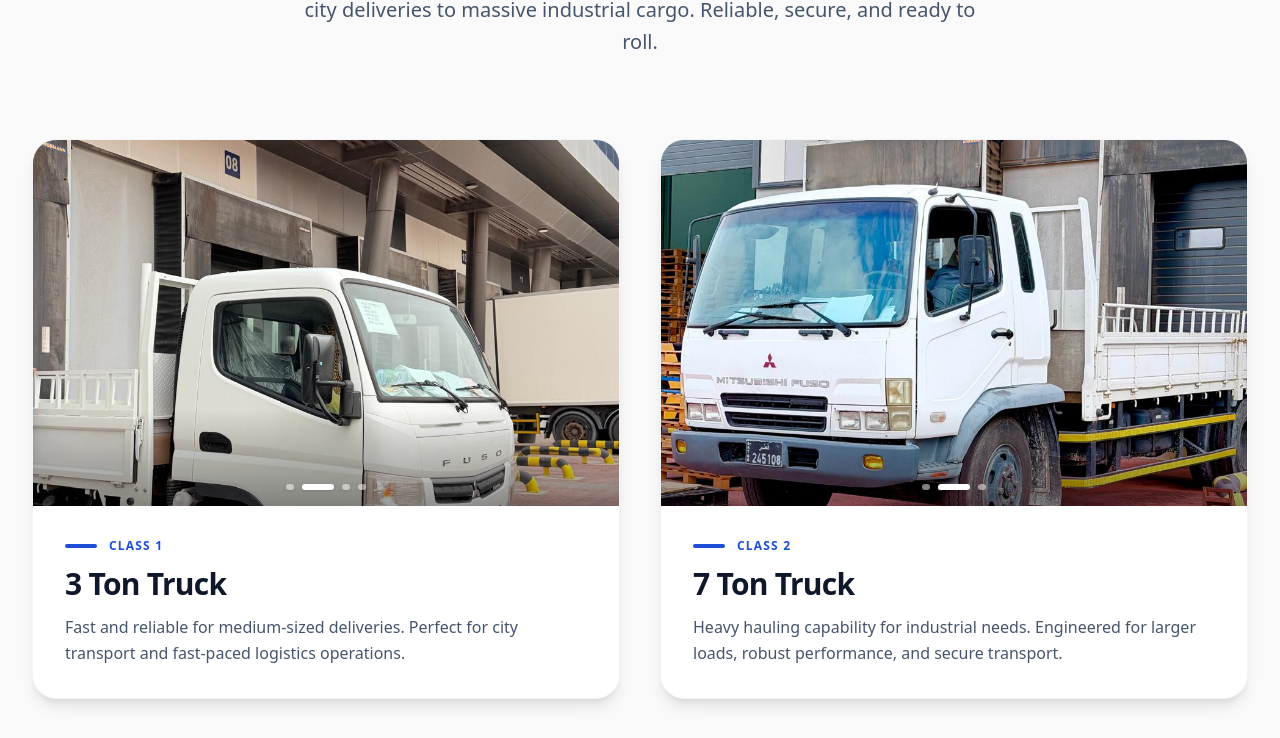
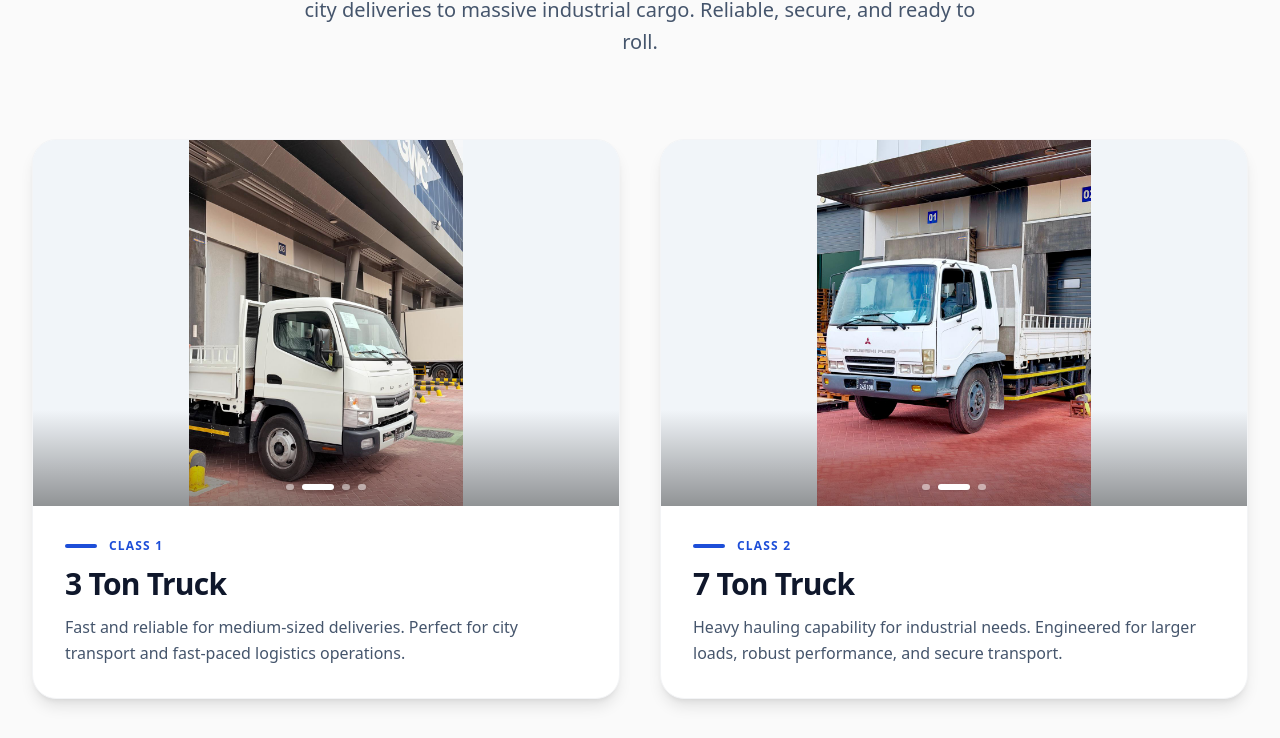
Before and after one commit to Shamilvv/booking-system, a Next.js app in the folder frontend/: page / in a window 1280 px wide. Shown: the part 1194-1932 px from the top of the page. Built offline with nearby package versions, Linux system fonts and the light colour scheme.

Commit message:
Fix fleet images cropping issue by using object-contain

```diff
--- a/frontend/src/components/About.tsx
+++ b/frontend/src/components/About.tsx
@@ -40,7 +40,7 @@ const ImageSlider = ({ images, title }: { images: string[], title: string }) =>
                         alt={`${title} - view ${idx + 1}`}
                         fill
                         sizes="(max-width: 768px) 100vw, 50vw"
-                        className="object-cover transition-transform duration-1000 group-hover/slider:scale-105"
+                        className="object-contain transition-transform duration-1000 group-hover/slider:scale-105"
                     />
                 </div>
             ))}
```
